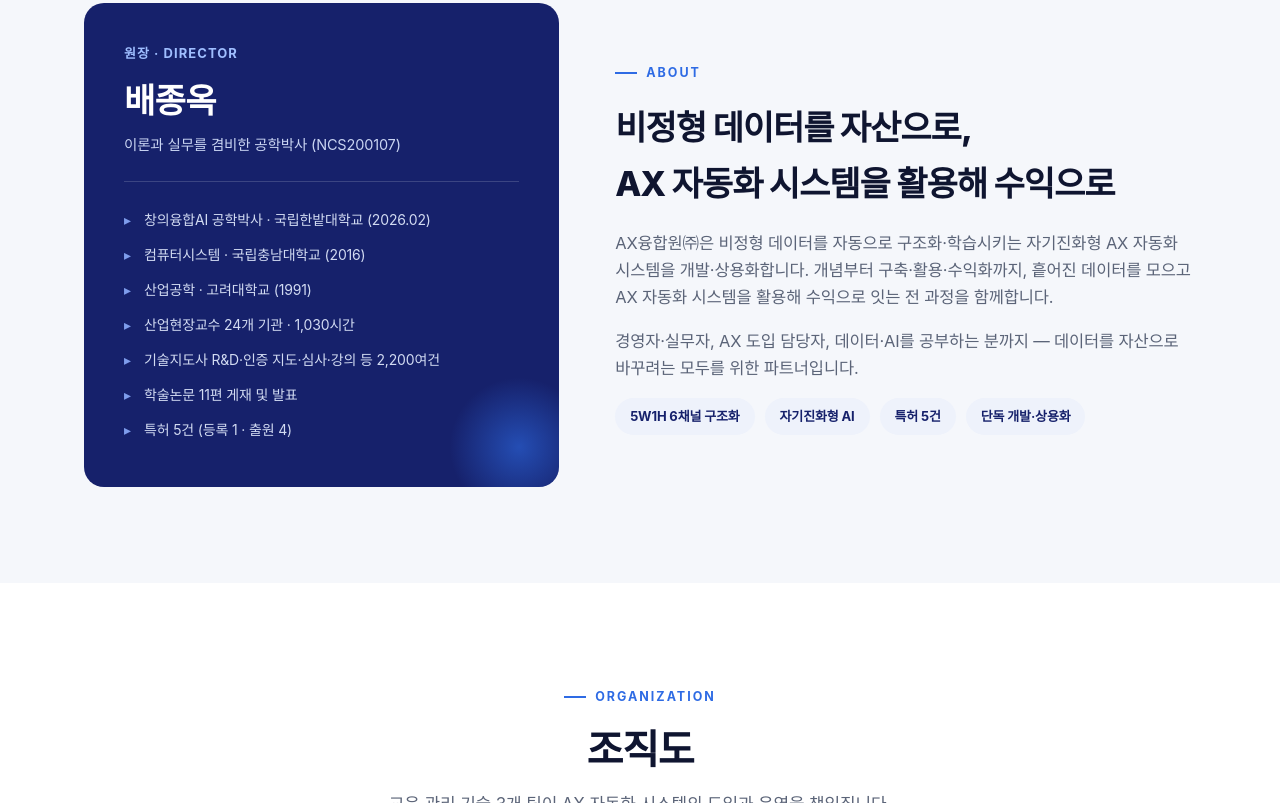
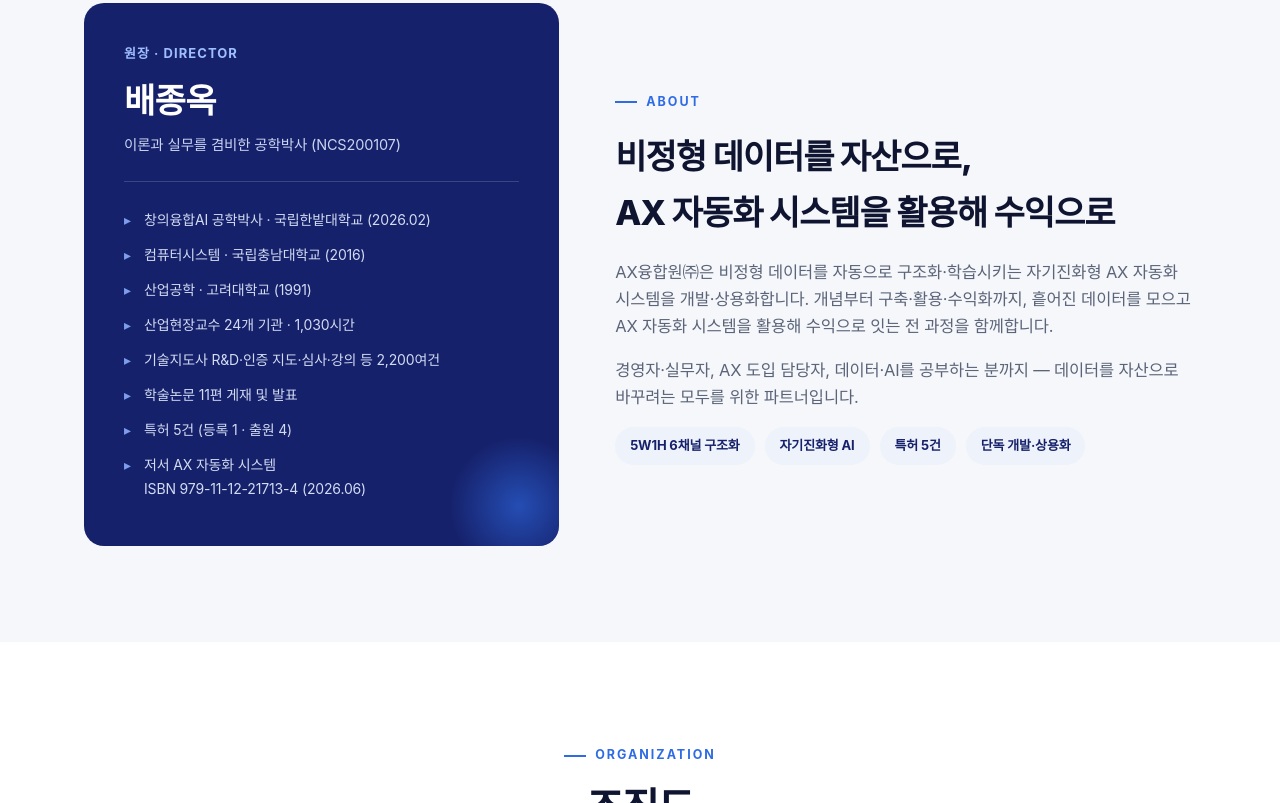
Before and after one commit to blirabc-afk/axci, a plain HTML site: page index.html in a window 1280 px wide. Shown: the part 4385-5188 px from the top of the page. Drawn offline with Linux system fonts and the light colour scheme; a web font is replaced by a local one.

Commit message:
Update index.html

```diff
--- a/index.html
+++ b/index.html
@@ -749,6 +749,7 @@
         <li>기술지도사 R&D·인증 지도·심사·강의 등 2,200여건</li>
         <li>학술논문 11편 게재 및 발표</li>
         <li>특허 5건 (등록 1 · 출원 4)</li>
+        <li>저서 AX 자동화 시스템<br>ISBN 979-11-12-21713-4 (2026.06)</li>
       </ul>
     </div>
     <div class="about-copy reveal">
```
